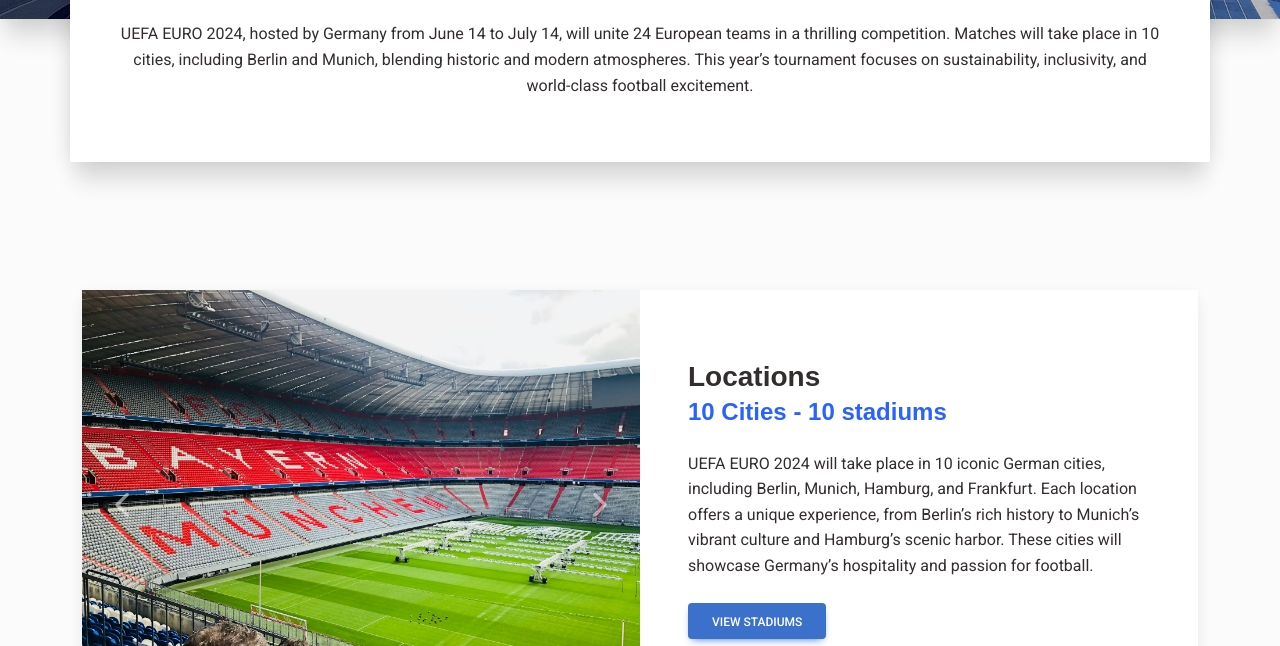
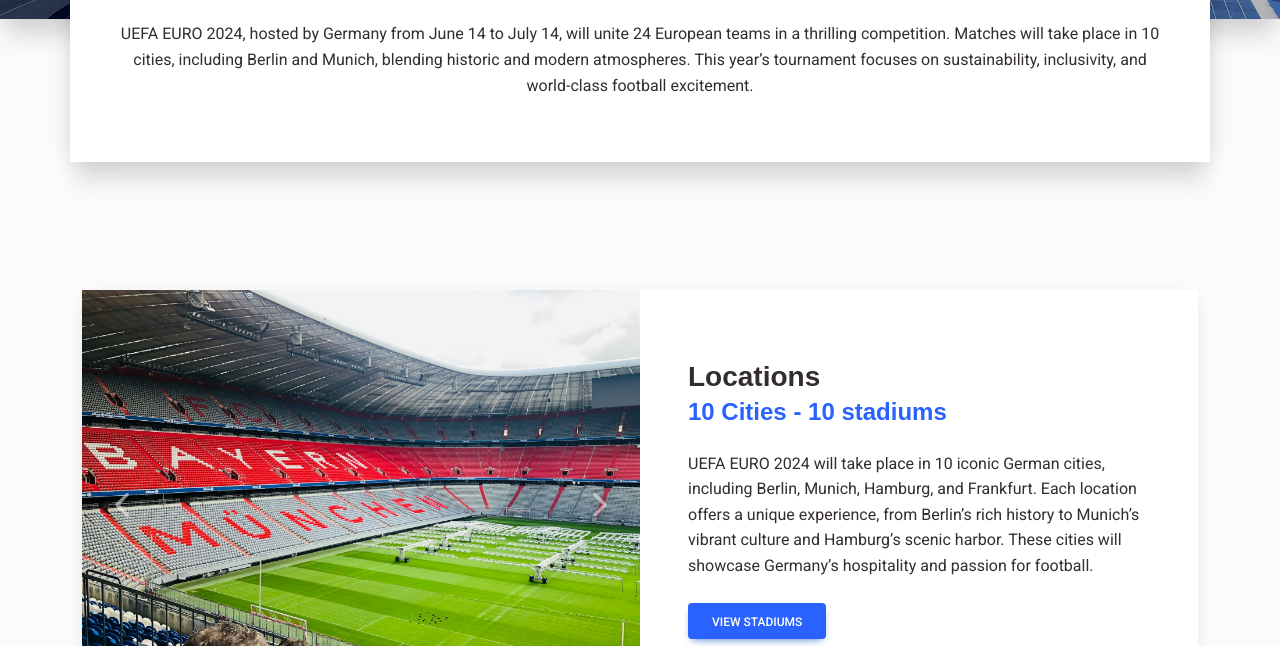
Before and after one commit to catalinbroinas/euro-2024, a website with bundled scripts: page index.html in a window 1280 px wide. Shown: the part 306-952 px from the top of the page. Built offline with nearby package versions, Linux system fonts and the light colour scheme; files whose address does not match are found by name.

Commit message:
Adjust background to primary button

```diff
--- a/index.html
+++ b/index.html
@@ -285,7 +285,7 @@
               </p>
               <a
                 href="stadiums.html"
-                class="btn btn-primary ripple"
+                class="btn btn-primary btn-custom ripple"
                 data-mdb-ripple-color="light"
                 >View stadiums</a
               >
--- a/src/scss/style.scss
+++ b/src/scss/style.scss
@@ -312,6 +312,10 @@
    }
 }
 
+.btn.btn-primary.btn-custom {
+   background-color: $primary-2;
+}
+
 // Card
 .card-team {
    .card-image {
```
Also changed, not shown: src/scss/style.css, 1 other file.
